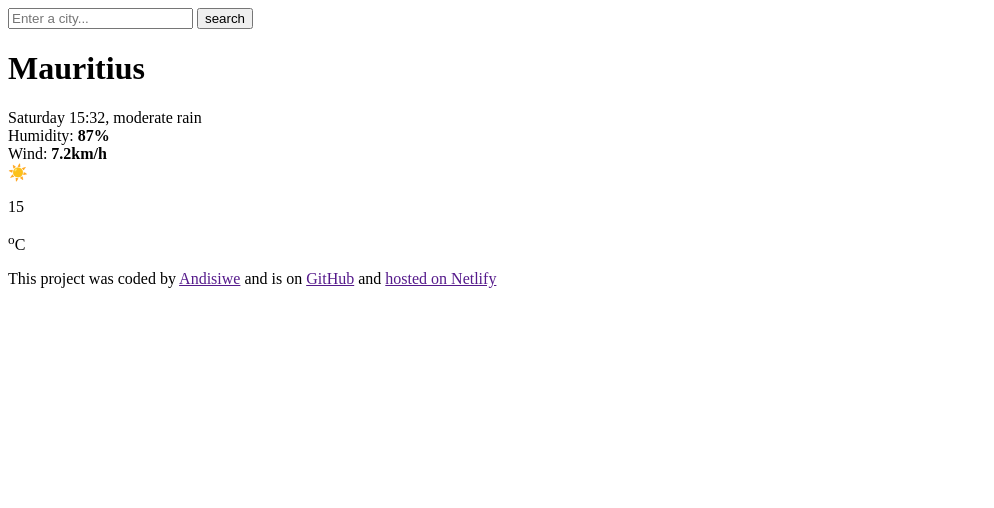
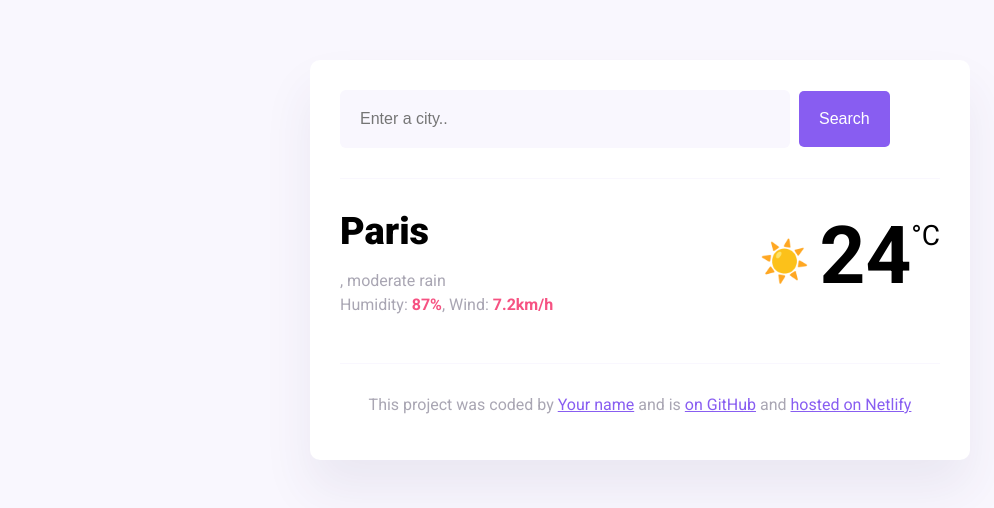
Before and after one commit to Andisiwe11/andisiwe-shecodes-project, a plain HTML site: page index.html in a window 1280 px wide. Shown: the whole page, without its empty margins (0-994 px from the left). Drawn offline with nearby package versions, Linux system fonts and the light colour scheme.

Commit message:
updating the website

```diff
--- a/index.html
+++ b/index.html
@@ -1,45 +1,58 @@
+<!DOCTYPE html>
 <html lang="en">
-
-<head>
-    <meta charset="UTF-8">
-    <meta name="viewport" content="width=device-width, initial-scale=1.0">
-    <script src="https://unpkg.com/axios@1.6.7/dist/axios.min.js"></script>
-    <script src="https://cdnjs.cloudflare.com/ajax/libs/moment.js/2.30.1/moment.min.js"></script>
-    <script
-        src="https://cdnjs.cloudflare.com/ajax/libs/moment-timezone/0.5.45/moment-timezone-with-data-1970-2030.min.js"></script>
-    <title>Document</title>
-    <link rel="stylesheet" href="styles.css">
-
-</head>
-
-<body>
-    <div class="weatherbox">
-        <form class="form" id="searchForm">
-            <input class="search-input" type="text" placeholder="Enter a city..." />
-            <input class="btn-submit" type="submit" value="search" />
+  <head>
+    <meta charset="UTF-8" />
+    <meta name="viewport" content="width=device-width, initial-scale=1.0" />
+    <link rel="preconnect" href="https://fonts.googleapis.com" />
+    <link rel="preconnect" href="https://fonts.gstatic.com" crossorigin />
+    <link
+      href="https://fonts.googleapis.com/css2?family=Roboto:ital,wght@0,100;0,400;0,500;0,700;0,900;1,100;1,300;1,400;1,500;1,700;1,900&display=swap"
+      rel="stylesheet"
+    />
+    <script src="https://cdn.jsdelivr.net/npm/axios@1.1.2/dist/axios.min.js"></script>
+    <link rel="stylesheet" href="style.css" />
+    <title>My weather application</title>
+  </head>
+  <body>
+    <div class="weather-app">
+      <header>
+        <form id="search-form">
+          <input
+            type="search"
+            placeholder="Enter a city.."
+            required
+            class="search-input"
+            id="search-input"
+          />
+          <input type="submit" value="Search" class="search-button" />
         </form>
-        <div class="weather-properties">
-            <div class="city-props">
-                <h1 class="city-name">Mauritius</h1>
-                <div class="city-time">Saturday 15:32, moderate rain</div>
-                <div class="weatherProps">
-                    <div>Humidity: <strong class="humidity" > 87%</strong></div>
-                    <div>Wind:<strong class="wind"> 7.2km/h</strong></div>
-                </div>
-            </div>
-            <div class="temperature">
-                <span class="emoji">☀️</span>
-                <p class="numb">15</p>
-                <p class="temp-unit"><sup>o</sup>C</p>
-            </div>
+      </header>
+      <main>
+        <div class="current-weather">
+          <div>
+            <h1 class="current-city" id="current-city">Paris</h1>
+            <p class="current-details">
+              <span id="current-date"></span>, moderate rain <br />
+              Humidity: <strong>87%</strong>, Wind: <strong>7.2km/h</strong>
+            </p>
+          </div>
+          <div class="current-temperature">
+            <span class="current-temperature-icon">☀️</span
+            ><span class="current-temperature-value" id="current-temperature"
+              >24</span
+            ><span class="current-temperature-unit">°C</span>
+          </div>
         </div>
-        <p class="footer">
-            This project was coded by <a href="">Andisiwe</a> and is on <a href="">GitHub</a> and <a href="">hosted on
-                Netlify</a>
-
+      </main>
+      <footer>
+        <p>
+          This project was coded by
+          <a href="#" target="_blank">Your name</a> and is
+          <a href="#" target="_blank"> on GitHub</a> and
+          <a href="#" target="_blank">hosted on Netlify</a>
         </p>
+      </footer>
     </div>
-</body>
-<script src="script.js"></script>
-
+  </body>
+  <script src="index.js"></script>
 </html>
```
